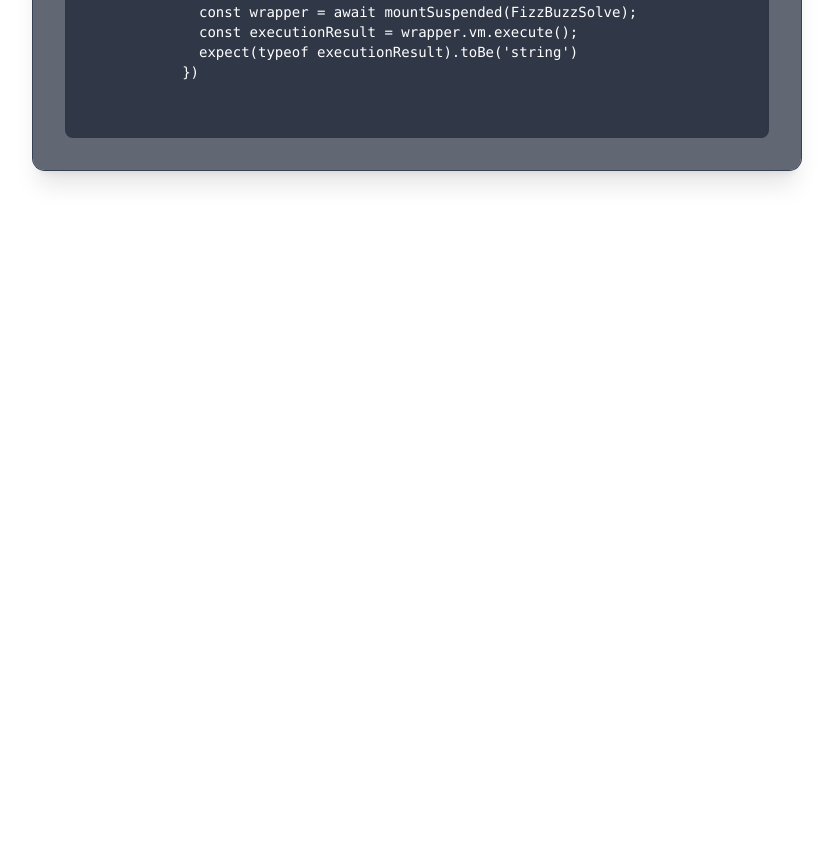
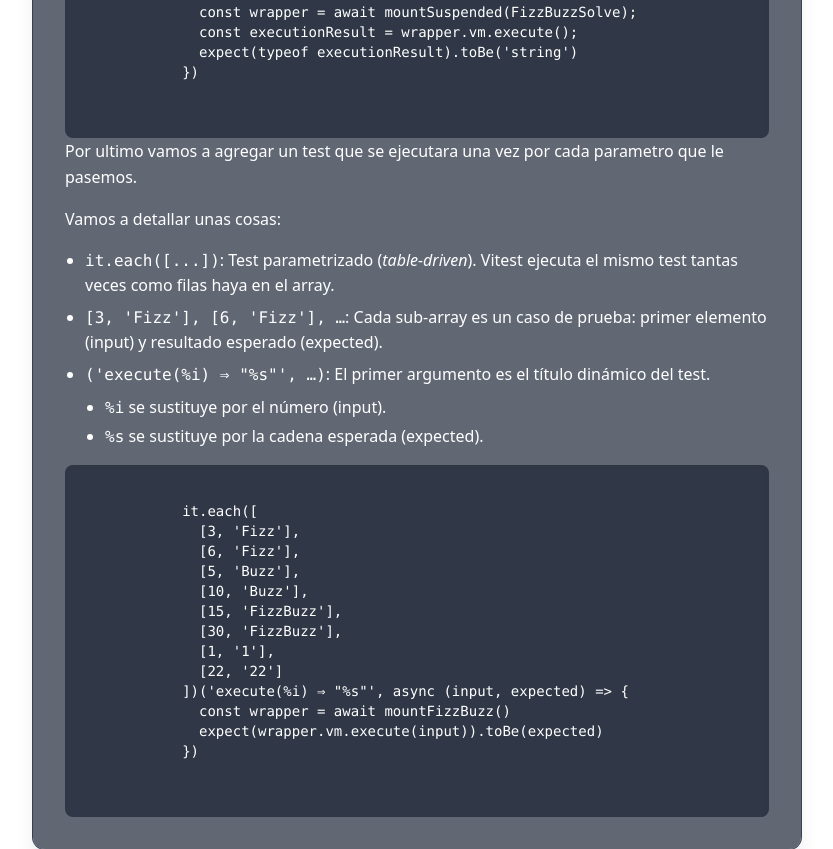
Before and after one commit to ElianRemaggi/tddVitestPractice, a Nuxt app: page /FizzBuzzSolve in a window 1280 px wide. Shown: the part 1460-2309 px from the top of the page, without its empty margins (223-1056 px from the left). Before the commit the page ends 1630 px from the top, so only its background shows below. Built offline with nearby package versions, Linux system fonts and the light colour scheme.

Commit message:
FEAT ( FizzBuzzSolve ) : Explaned full test of exectue.

```diff
--- a/app/pages/FizzBuzzSolve.vue
+++ b/app/pages/FizzBuzzSolve.vue
@@ -97,7 +97,46 @@ defineExpose({ execute })
           </code>
         </pre>
 
+        <p class="mb-4 leading-relaxed">
+          Por ultimo vamos a agregar un test que se ejecutara una vez por cada parametro que le pasemos.
+        </p>
+        <p class="mb-4 leading-relaxed">
+          Vamos a detallar unas cosas:
+        </p>
+        <ul class="list-disc ml-5 space-y-2 my-4">
+          <li>
+            <code>it.each([...])</code>: Test parametrizado (<em>table-driven</em>). Vitest ejecuta el mismo test tantas veces como filas haya en el array.
+          </li>
+          <li>
+            <code>[3, 'Fizz'], [6, 'Fizz'], …</code>: Cada sub-array es un caso de prueba: primer elemento (input) y resultado esperado (expected).
+          </li>
+          <li>
+            <code>('execute(%i) ⇒ "%s"', …)</code>: El primer argumento es el título dinámico del test.
+            <ul class="list-disc ml-5 mt-2 space-y-1">
+              <li><code>%i</code> se sustituye por el número (input).</li>
+              <li><code>%s</code> se sustituye por la cadena esperada (expected).</li>
+            </ul>
+          </li>
 
+        </ul>
+
+        <pre class=" bg-gray-900/60 p-4 rounded-lg text-sm overflow-x-auto shadow-inner">
+          <code>
+            it.each([
+              [3, 'Fizz'],
+              [6, 'Fizz'],
+              [5, 'Buzz'],
+              [10, 'Buzz'],
+              [15, 'FizzBuzz'],
+              [30, 'FizzBuzz'],
+              [1, '1'],
+              [22, '22']
+            ])('execute(%i) ⇒ "%s"', async (input, expected) => {
+              const wrapper = await mountFizzBuzz()
+              expect(wrapper.vm.execute(input)).toBe(expected)
+            })
+          </code>
+        </pre>
       </article>
     </main>
   </div>
```
